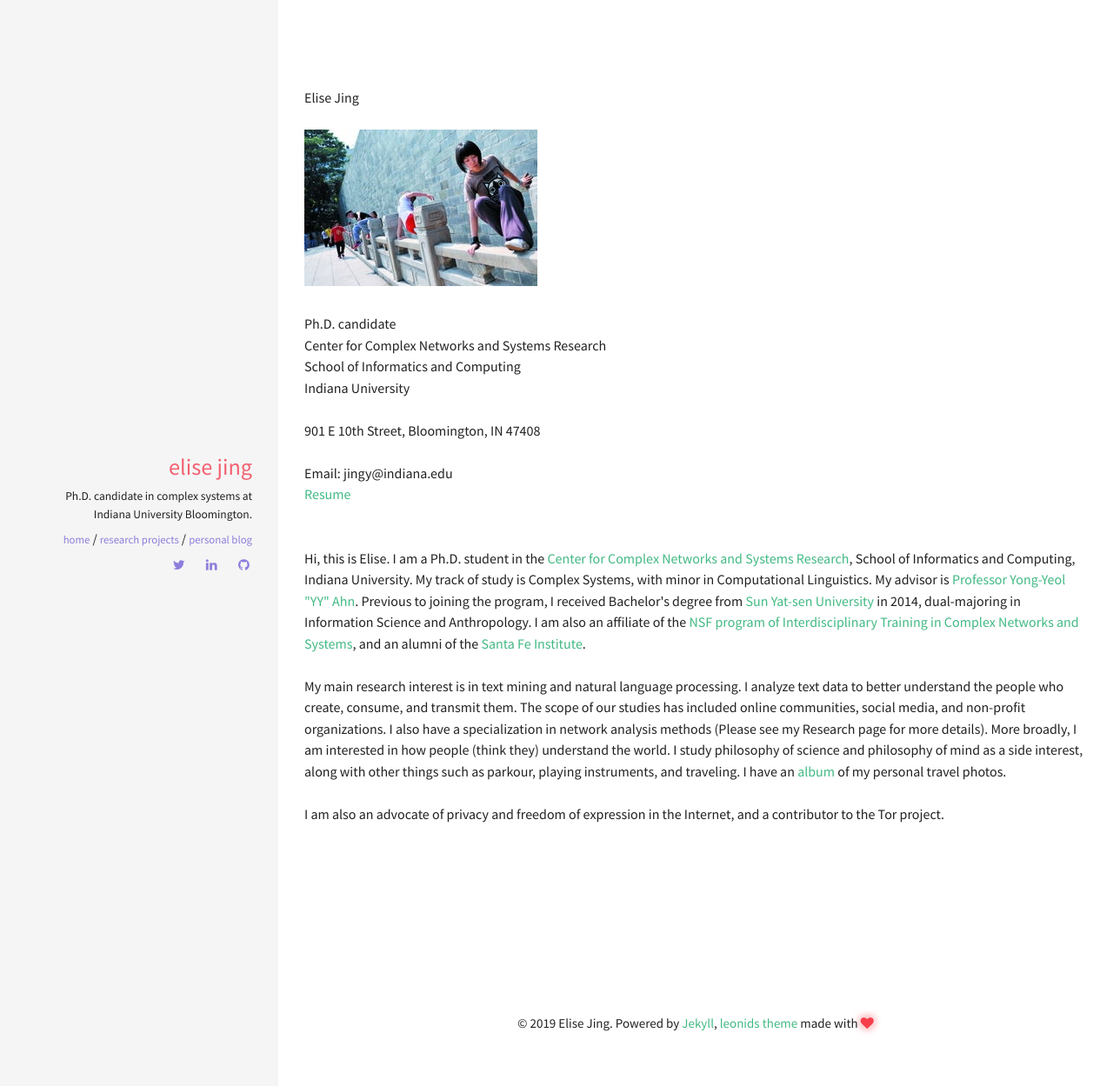
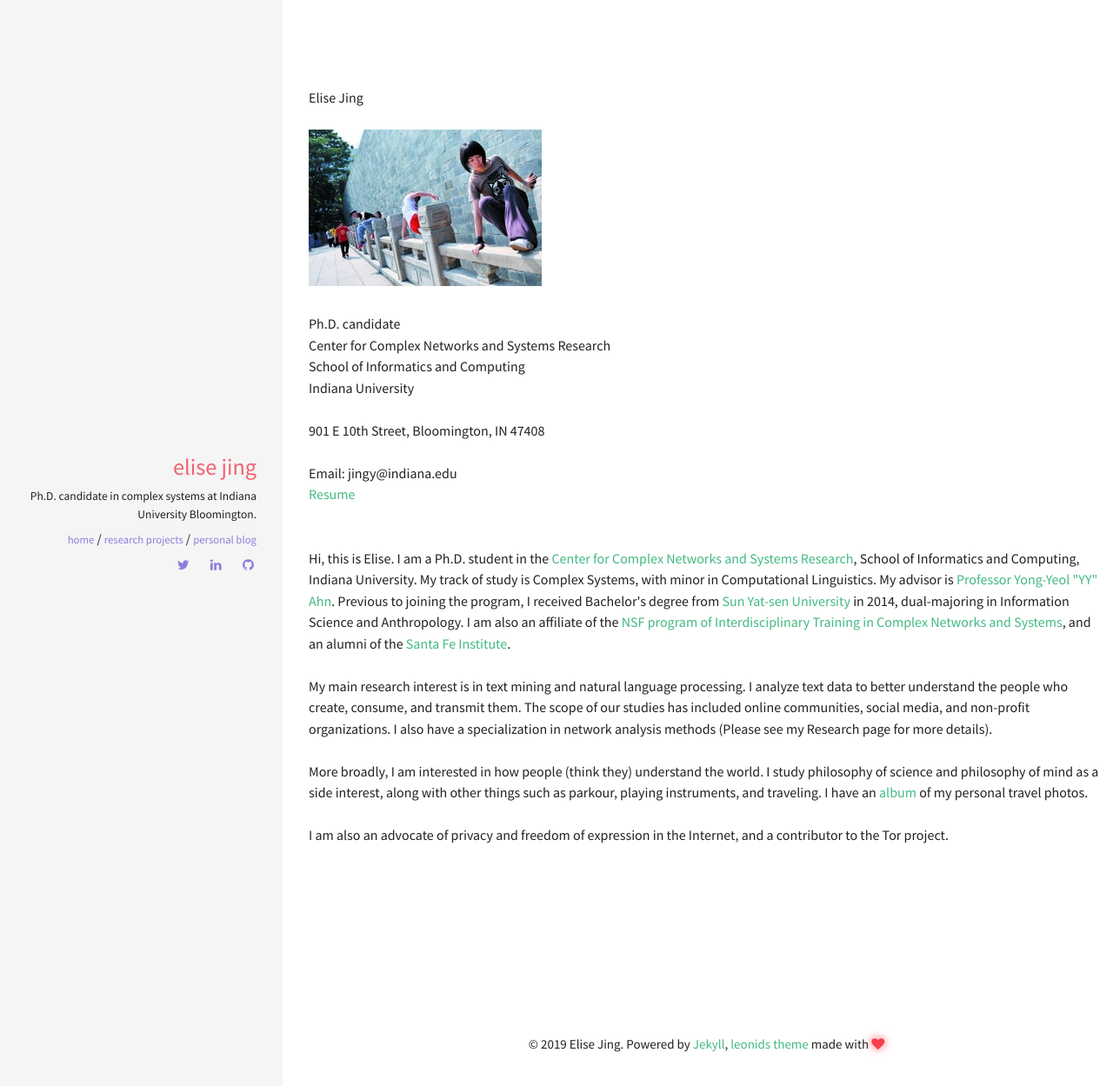
Before and after one commit to yzjing/yzjing.github.io, a Jekyll site: the page built from index.html, in a window 1280 px wide. Shown: the top 1249 px of the page at 87% size. Built offline with Jekyll 4.4.1, drawn with Linux system fonts in a browser that asks for light colours.

Commit message:
small fix

```diff
--- a/index.html
+++ b/index.html
@@ -31,13 +31,15 @@ Email: jingy@indiana.edu
 <a href="{{site.baseurl}}/doc/resume.pdf">Resume</a>
 <br>
 <br>
+<body style="width: 1300px">
 <br>
 Hi, this is Elise. I am a Ph.D. student in the <a href="http://cnets.indiana.edu/">Center for Complex Networks and Systems Research</a>, School of Informatics and Computing, Indiana University. My track of study is Complex Systems, with minor in Computational Linguistics. My advisor is <a href="http://yongyeol.com/">Professor Yong-Yeol "YY" Ahn</a>. Previous to joining the program, I received Bachelor's degree from <a href="http://www.sysu.edu.cn/2012/en/index.htm">Sun Yat-sen University</a> in 2014, dual-majoring in Information Science and Anthropology. I am also an affiliate of the <a href="https://cns-nrt.indiana.edu/students/affiliates/index.html">NSF program of Interdisciplinary Training in Complex Networks and Systems</a>, and an alumni of the <a href="https://www.santafe.edu/">Santa Fe Institute</a>.
 
 <br>
 <br>
 My main research interest is in text mining and natural language processing. I analyze text data to better understand the people who create, consume, and transmit them. The scope of our studies has included online communities, social media, and non-profit organizations. I also have a specialization in network analysis methods (Please see my Research page for more details).
-
+<br>
+<br>
 More broadly, I am interested in how people (think they) understand the world. I study philosophy of science and philosophy of mind as a side interest, along with other things such as parkour, playing instruments, and traveling. I have an <a href="https://www.flickr.com/photos/145842521@N04/albums">album</a> of my personal travel photos.
 <br>
 <br>
@@ -47,3 +49,4 @@ I am also an advocate of privacy and freedom of expression in the Internet, and
 <br><br>
 <br>
 </font>
+</body>
```
